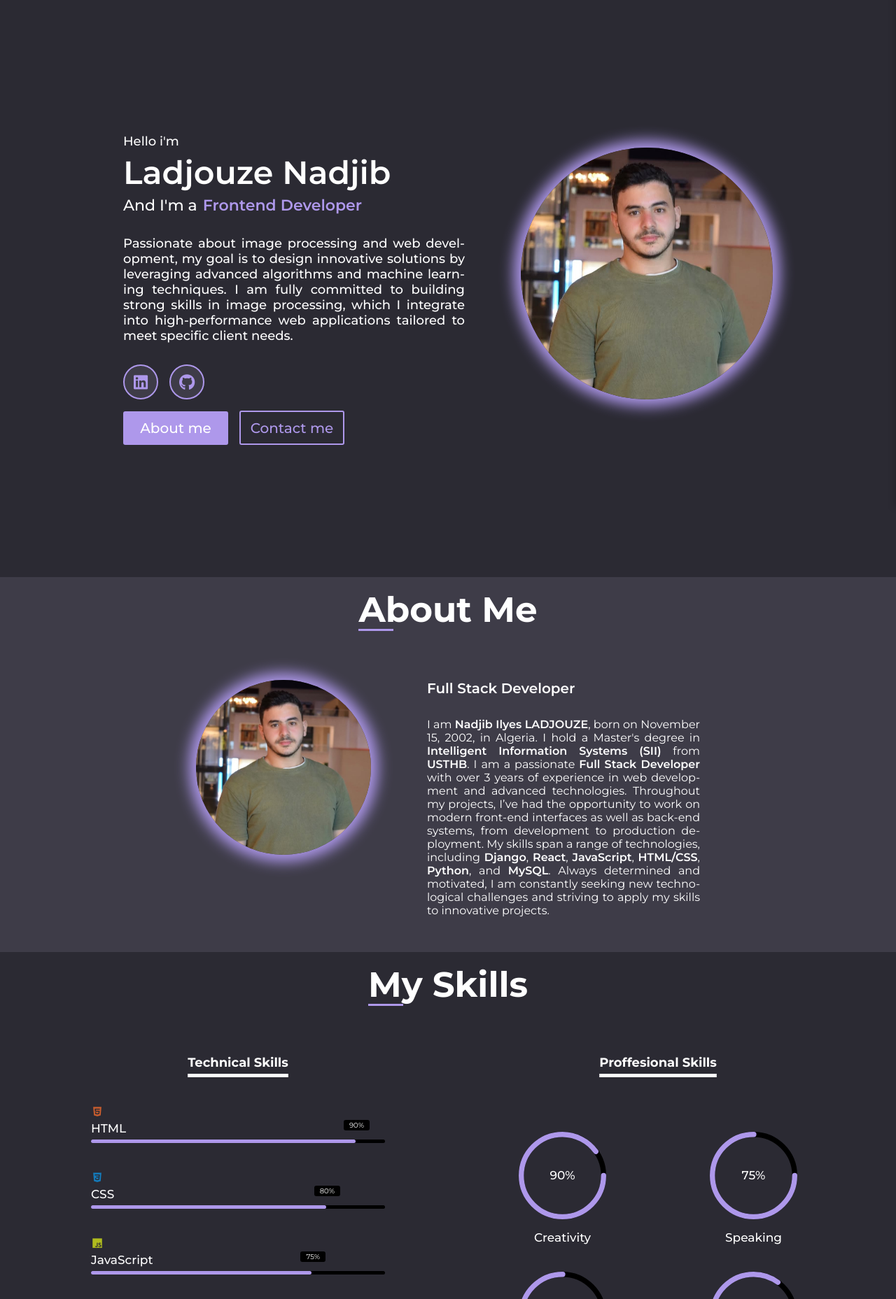
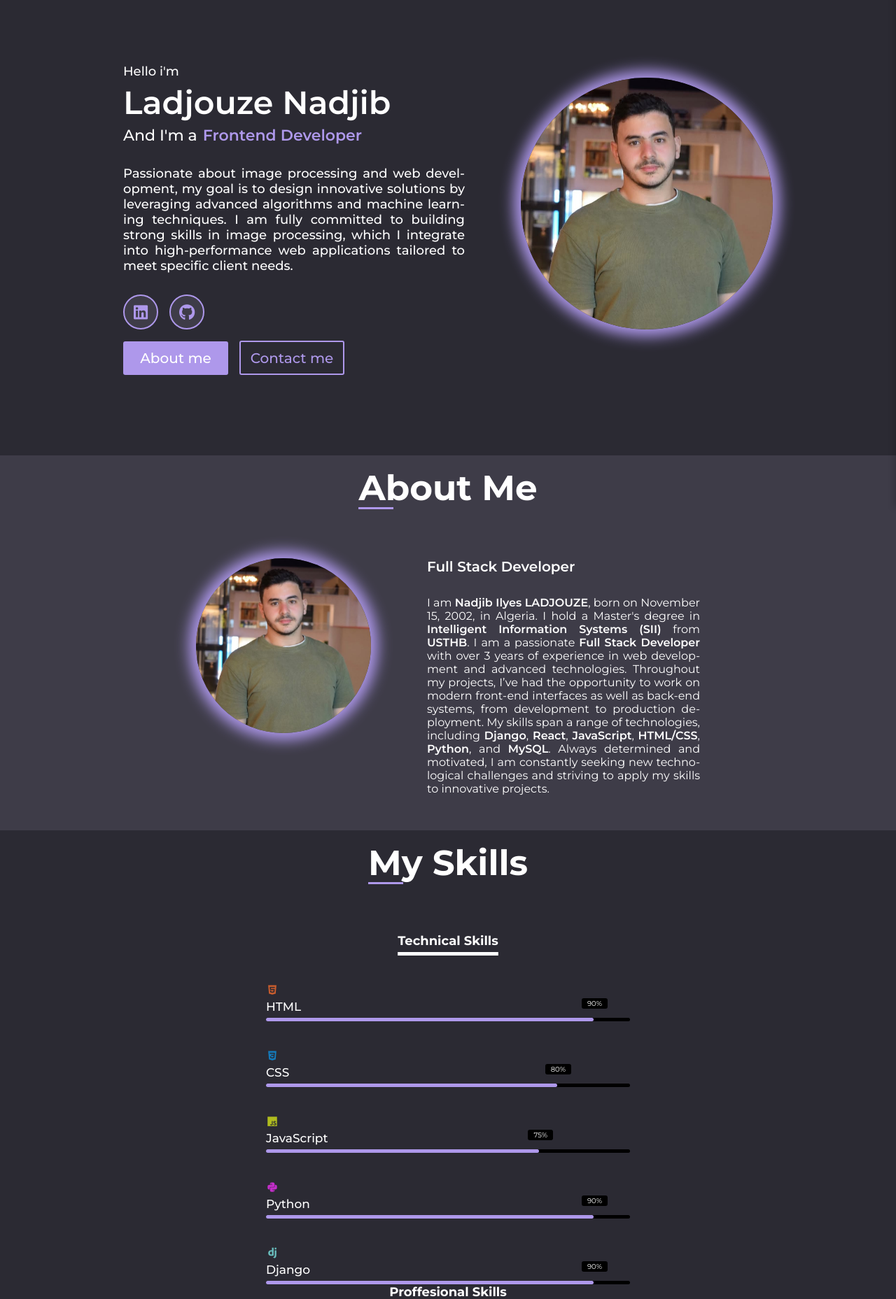
Before and after one commit to Lacomine02/Zer, a Django app: page / in a window 1280 px wide. Shown: the part 75-1932 px from the top of the page at 70% size. Run offline with Django 5.2, Linux system fonts and the light colour scheme; data comes from the database, SQL or seed files in the repository.

Commit message:
update-style

```diff
--- a/portfolioapp/static/portfolioapp/css/style.css
+++ b/portfolioapp/static/portfolioapp/css/style.css
@@ -225,7 +225,7 @@ nav{
     width: 1200px;
     height:70vh;
     padding: 16px;
-    margin: 250px auto 90px auto;
+    margin: 150px auto auto auto;
     gap: 100px;
 }
 .container-infos{
@@ -410,8 +410,11 @@ nav{
 .bxl-python{color:#c32ec9}
 .bxl-django{color:#69bcbc}
 
-.section-skills{flex-wrap: wrap;}
-.section-skills{width: 1600px;}
+.section-skills{
+    display: flex;
+    justify-content: center;
+    flex-wrap: wrap;
+}
 
 .text{white-space: nowrap;}
 .container-radials{
@@ -422,10 +425,9 @@ nav{
     flex-wrap: wrap;
 }
 .container1{
-    width:600px;
+    width:700px;
     height:6;
     padding: 0px 90px 0px 90px;
-    margin-left:120px;
 }
 
 .heading1{
@@ -853,13 +855,22 @@ nav{
 .footer-linkedin{font-size: 18px;}
 
                                                     /* footer */
-footer{margin-top:30px;}
+footer{margin-top:3rem;}
 
 
 
                                                  /* Responsive */
 
 /* Pour les laptops (1440px et moins) */
+
+@media screen and (min-width: 1360px) and (max-width: 1800px){
+
+    .section-projects{
+        width: 100%;
+        padding: 16px 150px 16px 150px;
+    }
+}
+
 @media screen and (max-width: 1440px) {
     .picture{
         width: 400px;
@@ -1375,3 +1386,9 @@ footer{margin-top:30px;}
 
     footer{margin-top: 80px;}
 }
+
+@supports (-webkit-touch-callout: none) {
+  .container-infos-picture {
+    margin: 400px auto;
+  }
+}
```
